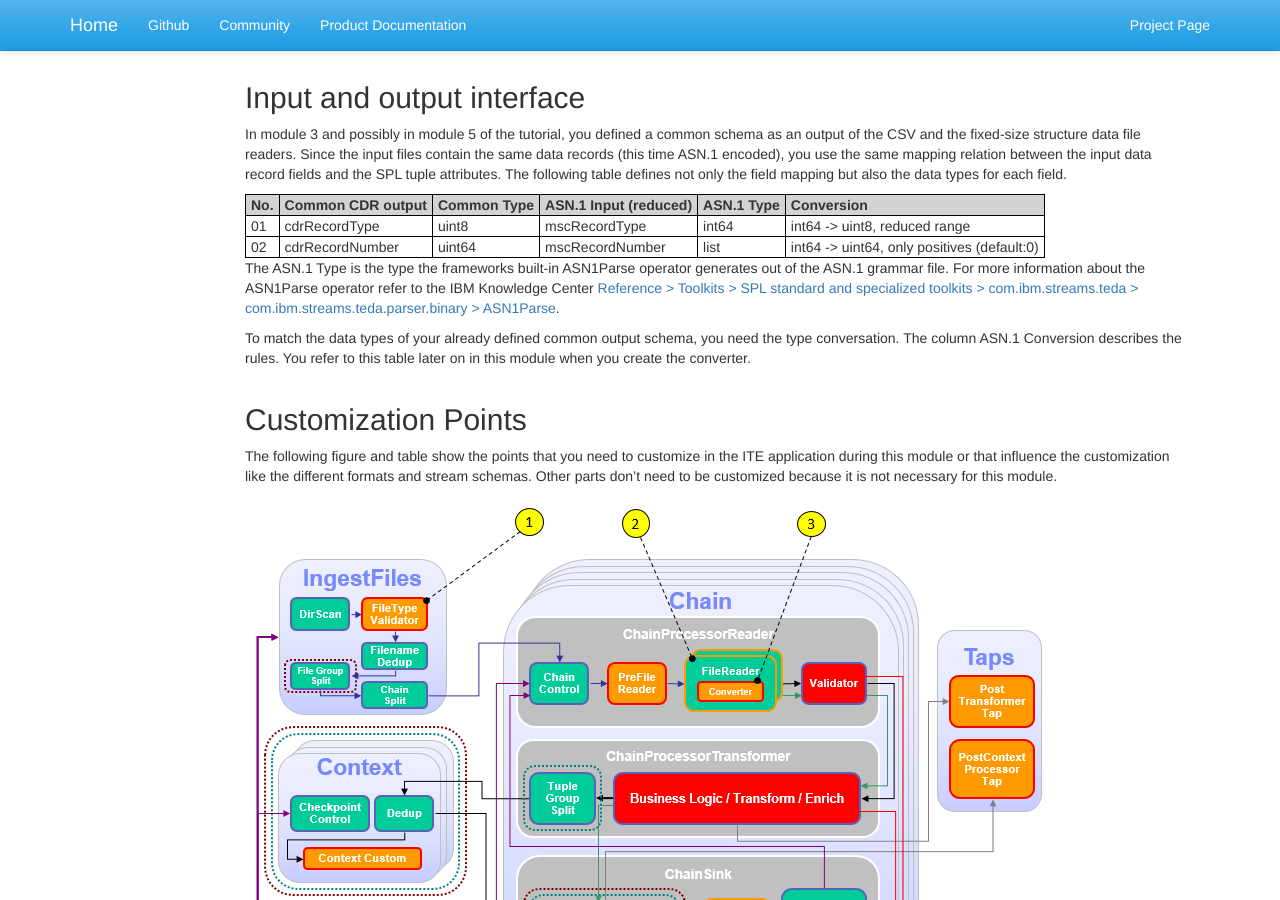
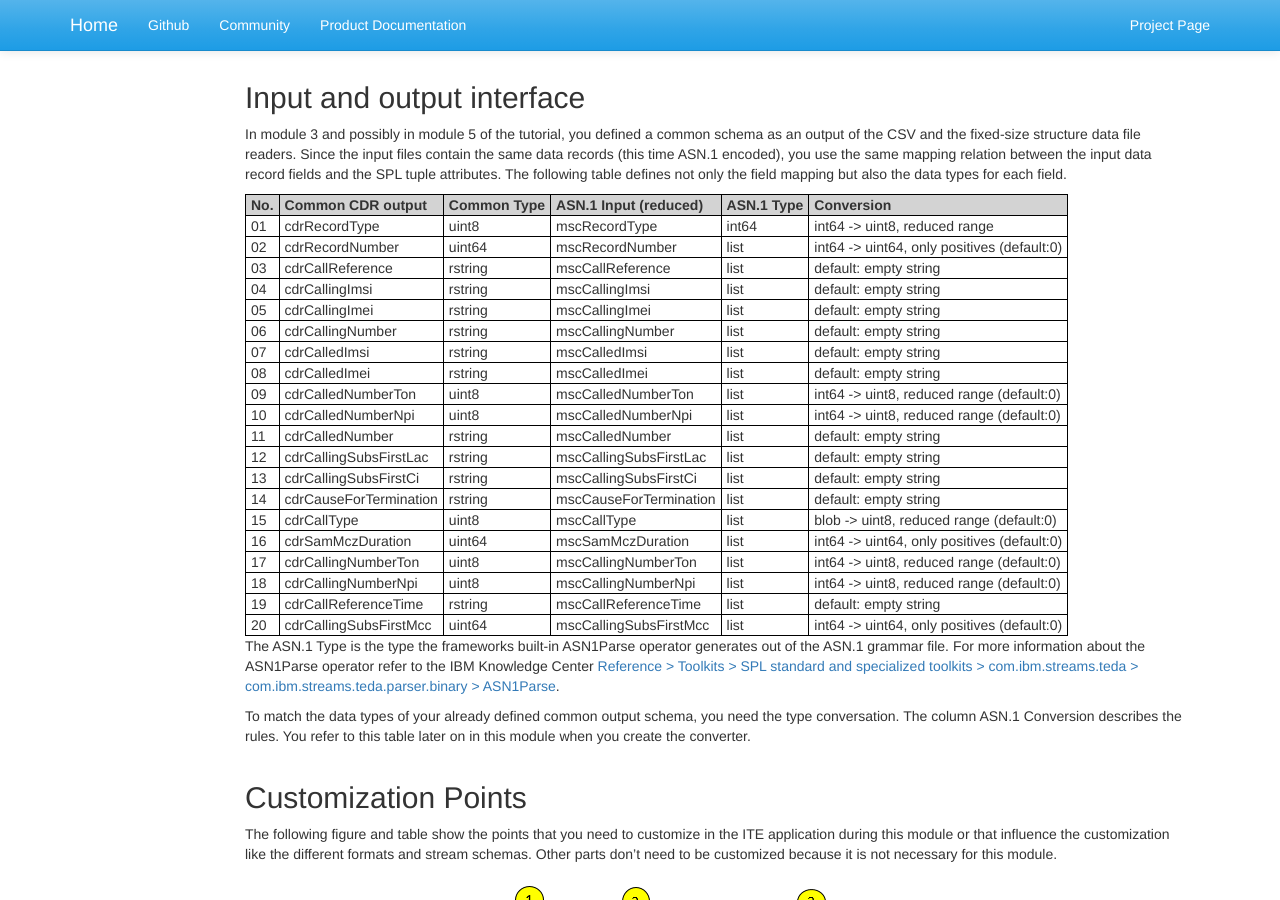
Before and after one commit to IBMStreams/streamsx.tutorial.teda, a Jekyll site: the page built from docs/1.0.2/Module-6/index.markdown, in a window 1280 px wide and 900 px high, scrolled down 1823 px. Built offline with Jekyll 4.4.1, drawn with Linux system fonts in a browser that asks for light colours; nearby versions of some CDN libraries; library files that are not in the unit come from our copies.

Commit message:
mod 6 table updated

```diff
--- a/docs/1.0.2/Module-6/index.markdown
+++ b/docs/1.0.2/Module-6/index.markdown
@@ -88,7 +88,24 @@ The following table defines not only the field mapping but also the data types f
 |---|------------------|------|-----------------|------|------------|
 |01 |cdrRecordType     |uint8 |mscRecordType    |int64 |int64 -> uint8, reduced range |
 |02 |cdrRecordNumber   |uint64|mscRecordNumber  |list<int64> |int64 -> uint64, only positives (default:0) |
-
+|03|cdrCallReference|rstring|mscCallReference|list<blob> |default: empty string |
+|04|cdrCallingImsi|rstring|mscCallingImsi|list<blob> |default: empty string |
+|05|cdrCallingImei|rstring|mscCallingImei|list<blob> |default: empty string |
+|06|cdrCallingNumber|rstring|mscCallingNumber|list<blob> |default: empty string |
+|07|cdrCalledImsi|rstring|mscCalledImsi|list<blob> |default: empty string |
+|08|cdrCalledImei|rstring|mscCalledImei|list<blob> |default: empty string |
+|09|cdrCalledNumberTon|uint8|mscCalledNumberTon|list<int64>|int64 -> uint8, reduced range (default:0) |
+|10|cdrCalledNumberNpi|uint8|mscCalledNumberNpi|list<int64>|int64 -> uint8, reduced range (default:0) |
+|11|cdrCalledNumber|rstring|mscCalledNumber|list<blob> |default: empty string |
+|12|cdrCallingSubsFirstLac|rstring|mscCallingSubsFirstLac|list<blob> |default: empty string|
+|13|cdrCallingSubsFirstCi|rstring|mscCallingSubsFirstCi|list<blob> |default: empty string |
+|14|cdrCauseForTermination|rstring|mscCauseForTermination|list<blob> |default: empty string |
+|15|cdrCallType|uint8|mscCallType|list<blob>|blob -> uint8, reduced range (default:0) |
+|16|cdrSamMczDuration|uint64|mscSamMczDuration|list<int64>|int64 -> uint64, only positives (default:0) |
+|17|cdrCallingNumberTon|uint8|mscCallingNumberTon|list<int64>|int64 -> uint8, reduced range (default:0) |
+|18|cdrCallingNumberNpi|uint8|mscCallingNumberNpi|list<int64>|int64 -> uint8, reduced range (default:0) |
+|19|cdrCallReferenceTime|rstring|mscCallReferenceTime|list<blob> |default: empty string |
+|20|cdrCallingSubsFirstMcc|uint64|mscCallingSubsFirstMcc|list<int64>|int64 -> uint64, only positives (default:0) |
 
 The ASN.1 Type is the type the frameworks built-in ASN1Parse operator generates out of the ASN.1 grammar file. For more information about the ASN1Parse operator refer to the IBM Knowledge Center [Reference > Toolkits > SPL standard and specialized toolkits > com.ibm.streams.teda > com.ibm.streams.teda.parser.binary > ASN1Parse](https://www.ibm.com/support/knowledgecenter/SSCRJU_4.1.1/com.ibm.streams.toolkits.doc/spldoc/dita/tk$com.ibm.streams.teda/op$com.ibm.streams.teda.parser.binary$ASN1Parse.html).
 
```
